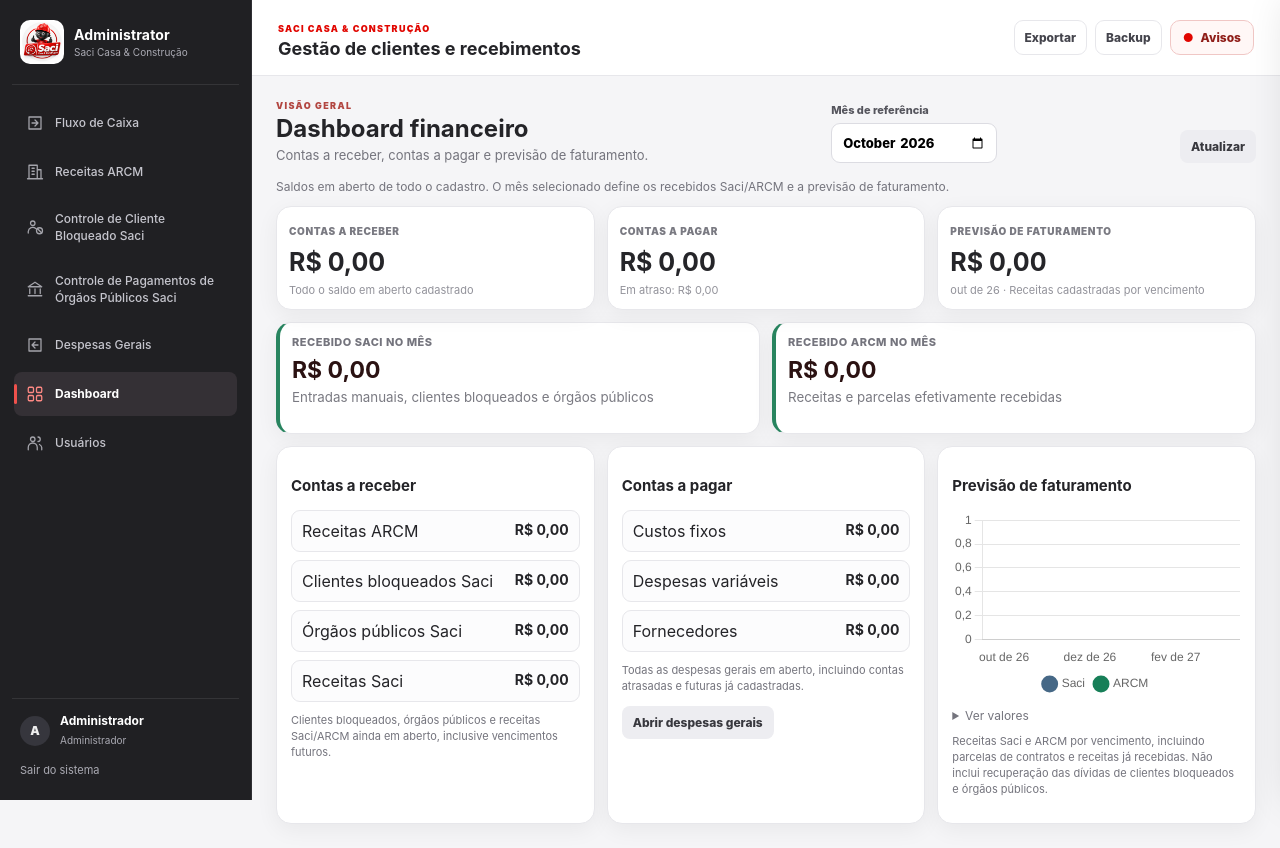
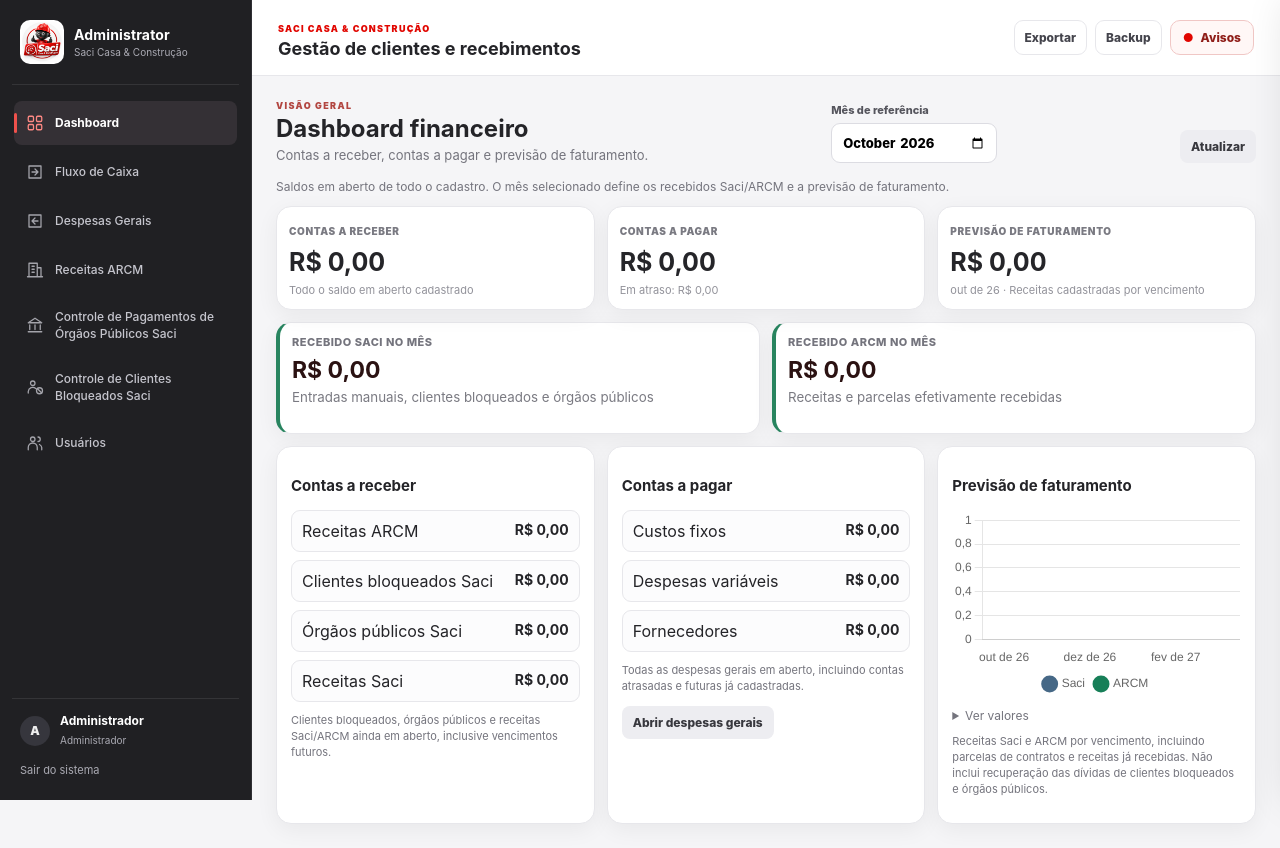
Before and after one commit to akacioradan-hub/gerenciador-saci, a Flask app: page / in a window 1280 px wide. Run offline with Flask 3, Linux system fonts and the light colour scheme; a user stored in the database is signed in; data comes from the database, SQL or seed files in the repository; data that the repository does not hold is empty; some libraries are stand-ins or nearby versions.

Commit message:
Add files via upload

```diff
--- /dev/null
+++ b/LEIA_ME_MENU.txt
@@ -0,0 +1,3 @@
+Correção: botão do Fluxo de Caixa renomeado para Nova entrada.
+
+Para aplicar apenas esta correção, atualize templates/fluxo_caixa.html no GitHub. O ZIP contém o projeto completo com a ordem de menu solicitada anteriormente. Após o deploy no Render, pressione Ctrl+F5.
--- a/templates/fluxo_caixa.html
+++ b/templates/fluxo_caixa.html
@@ -1,4 +1,4 @@
-<div class="page-head"><div><span class="eyebrow">RECEITAS E DESPESAS REALIZADAS</span><h2>Fluxo de Caixa</h2><p>Entradas Saci e ARCM e saídas de Despesas Gerais, em um único caixa.</p></div><div class="rec-actions"><label>Mês do fluxo<input id="fluxoMes" type="month" required></label><button type="button" class="primary" data-rec-nova="saci">Nova entrada Saci</button><button type="button" class="secondary" data-go-tab="receitas-arcm">Receitas ARCM</button><button type="button" class="secondary" data-go-tab="despesas">Despesas Gerais</button><button type="button" class="secondary" id="fluxoAtualizar">Atualizar</button></div></div>
+<div class="page-head"><div><span class="eyebrow">RECEITAS E DESPESAS REALIZADAS</span><h2>Fluxo de Caixa</h2><p>Entradas Saci e ARCM e saídas de Despesas Gerais, em um único caixa.</p></div><div class="rec-actions"><label>Mês do fluxo<input id="fluxoMes" type="month" required></label><button type="button" class="primary" data-rec-nova="saci">Nova entrada</button><button type="button" class="secondary" id="fluxoAtualizar">Atualizar</button></div></div>
 <div class="gov-summary-grid">
  <div class="card gov-kpi gov-paid"><span>Entradas do mês</span><strong id="fluxoEntradas">—</strong></div>
  <div class="card gov-kpi gov-open"><span>Saídas do mês</span><strong id="fluxoSaidas">—</strong></div>
--- a/templates/index.html
+++ b/templates/index.html
@@ -18,12 +18,12 @@
       <div><strong>Administrator</strong><span>Saci Casa & Construção</span></div>
     </div>
     <nav class="side-nav" aria-label="Menu principal">
+      <button class="tab-btn active" data-tab="dashboard" type="button"><svg class="menu-icon" viewBox="0 0 24 24" fill="none" stroke="currentColor" stroke-width="1.7" stroke-linecap="round" stroke-linejoin="round" aria-hidden="true" focusable="false"><rect x="3" y="3" width="7" height="7" rx="1.5"/><rect x="14" y="3" width="7" height="7" rx="1.5"/><rect x="3" y="14" width="7" height="7" rx="1.5"/><rect x="14" y="14" width="7" height="7" rx="1.5"/></svg><span>Dashboard</span></button>
       <button class="tab-btn" data-tab="receitas-saci" type="button"><svg class="menu-icon" viewBox="0 0 24 24" fill="none" stroke="currentColor" stroke-width="1.7" stroke-linecap="round" stroke-linejoin="round" aria-hidden="true" focusable="false"><path d="M4 4h16v16H4zM8 12h8m-4-4 4 4-4 4"/></svg><span>Fluxo de Caixa</span></button>
+      <button class="tab-btn" data-tab="despesas" type="button"><svg class="menu-icon" viewBox="0 0 24 24" fill="none" stroke="currentColor" stroke-width="1.7" stroke-linecap="round" stroke-linejoin="round" aria-hidden="true" focusable="false"><path d="M4 4h16v16H4zM8 12h8m-4-4-4 4 4 4"/></svg><span>Despesas Gerais</span></button>
       <button class="tab-btn" data-tab="receitas-arcm" type="button"><svg class="menu-icon" viewBox="0 0 24 24" fill="none" stroke="currentColor" stroke-width="1.7" stroke-linecap="round" stroke-linejoin="round" aria-hidden="true" focusable="false"><path d="M4 21V3h11v18m0-12h5v12M8 7h3M8 11h3M8 15h3M2 21h20"/></svg><span>Receitas ARCM</span></button>
-      <button class="tab-btn" data-tab="clientes" type="button"><svg class="menu-icon" viewBox="0 0 24 24" fill="none" stroke="currentColor" stroke-width="1.7" stroke-linecap="round" stroke-linejoin="round" aria-hidden="true" focusable="false"><circle cx="9" cy="7" r="3"/><path d="M3 20v-2a6 6 0 0 1 10-4"/><circle cx="18" cy="17" r="4"/><path d="m15 14 6 6"/></svg><span>Controle de Cliente Bloqueado Saci</span></button>
       <button class="tab-btn" data-tab="orgaos" type="button"><svg class="menu-icon" viewBox="0 0 24 24" fill="none" stroke="currentColor" stroke-width="1.7" stroke-linecap="round" stroke-linejoin="round" aria-hidden="true" focusable="false"><path d="m3 9 9-6 9 6H3Zm2 3v6m7-6v6m7-6v6M3 21h18"/></svg><span>Controle de Pagamentos de Órgãos Públicos Saci</span></button>
-      <button class="tab-btn" data-tab="despesas" type="button"><svg class="menu-icon" viewBox="0 0 24 24" fill="none" stroke="currentColor" stroke-width="1.7" stroke-linecap="round" stroke-linejoin="round" aria-hidden="true" focusable="false"><path d="M4 4h16v16H4zM8 12h8m-4-4-4 4 4 4"/></svg><span>Despesas Gerais</span></button>
-      <button class="tab-btn active" data-tab="dashboard" type="button"><svg class="menu-icon" viewBox="0 0 24 24" fill="none" stroke="currentColor" stroke-width="1.7" stroke-linecap="round" stroke-linejoin="round" aria-hidden="true" focusable="false"><rect x="3" y="3" width="7" height="7" rx="1.5"/><rect x="14" y="3" width="7" height="7" rx="1.5"/><rect x="3" y="14" width="7" height="7" rx="1.5"/><rect x="14" y="14" width="7" height="7" rx="1.5"/></svg><span>Dashboard</span></button>
+      <button class="tab-btn" data-tab="clientes" type="button"><svg class="menu-icon" viewBox="0 0 24 24" fill="none" stroke="currentColor" stroke-width="1.7" stroke-linecap="round" stroke-linejoin="round" aria-hidden="true" focusable="false"><circle cx="9" cy="7" r="3"/><path d="M3 20v-2a6 6 0 0 1 10-4"/><circle cx="18" cy="17" r="4"/><path d="m15 14 6 6"/></svg><span>Controle de Clientes Bloqueados Saci</span></button>
       {% if is_admin %}<button class="tab-btn" data-tab="usuarios" type="button"><svg class="menu-icon" viewBox="0 0 24 24" fill="none" stroke="currentColor" stroke-width="1.7" stroke-linecap="round" stroke-linejoin="round" aria-hidden="true" focusable="false"><circle cx="9" cy="7" r="3"/><path d="M3 21v-3a6 6 0 0 1 12 0v3M16 4a3 3 0 0 1 0 6m2 4a5 5 0 0 1 3 4v3"/></svg><span>Usuários</span></button>{% endif %}
     </nav>
     <div class="sidebar-footer">
@@ -72,7 +72,7 @@
 
       <section id="clientes" class="tab">
         <div class="page-head">
-          <div><span class="eyebrow">CADASTRO</span><h2>Controle de Cliente Bloqueado Saci</h2><p>Consulte os clientes cadastrados e abra a ficha somente quando precisar cadastrar ou editar.</p></div>
+          <div><span class="eyebrow">CADASTRO</span><h2>Controle de Clientes Bloqueados Saci</h2><p>Consulte os clientes cadastrados e abra a ficha somente quando precisar cadastrar ou editar.</p></div>
           <button id="novoClienteBtn" class="primary new-client-btn" type="button">+ Novo cliente</button>
         </div>
         <div id="clienteCadastroCard" class="card client-card hidden">
```
